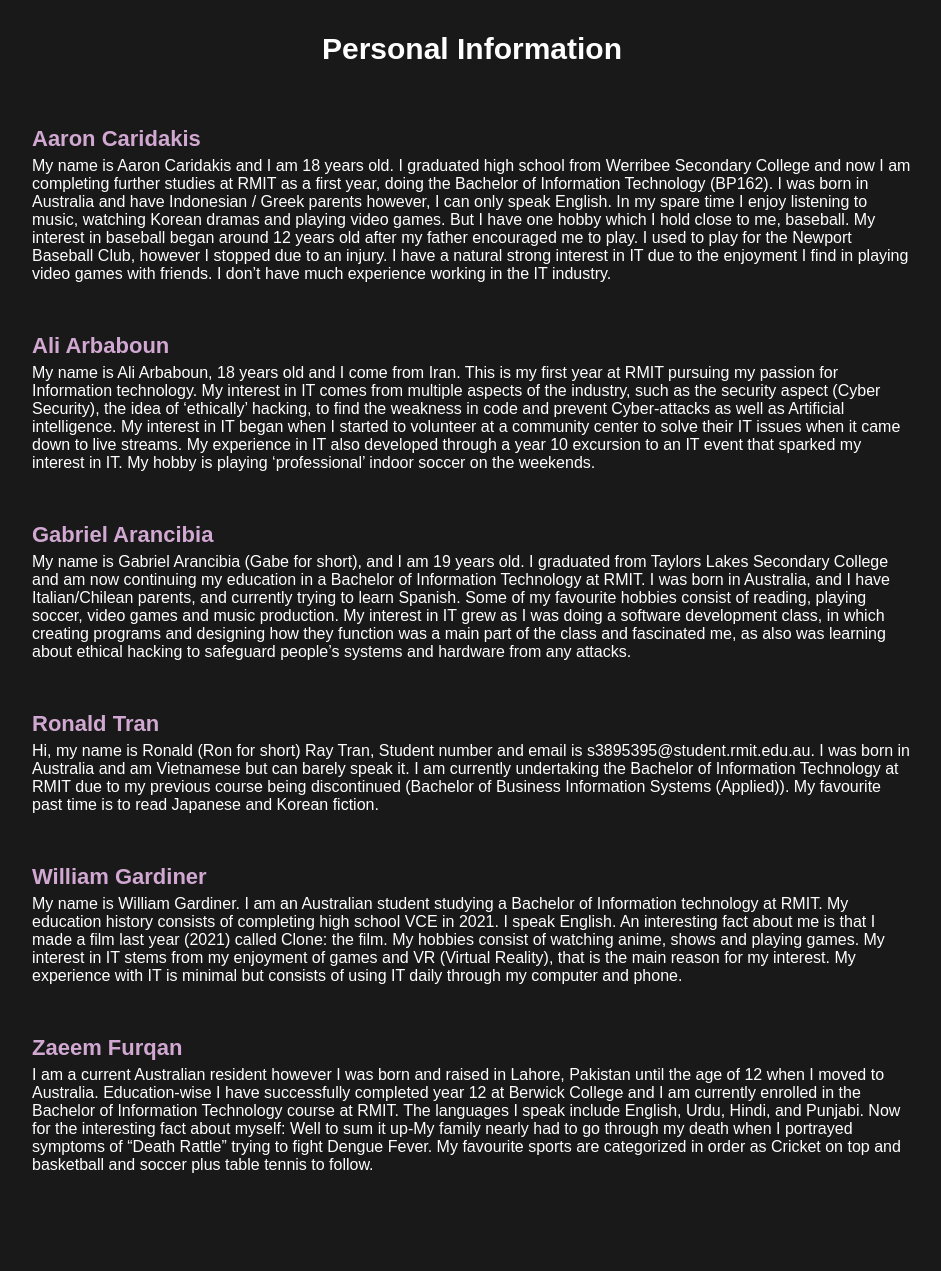
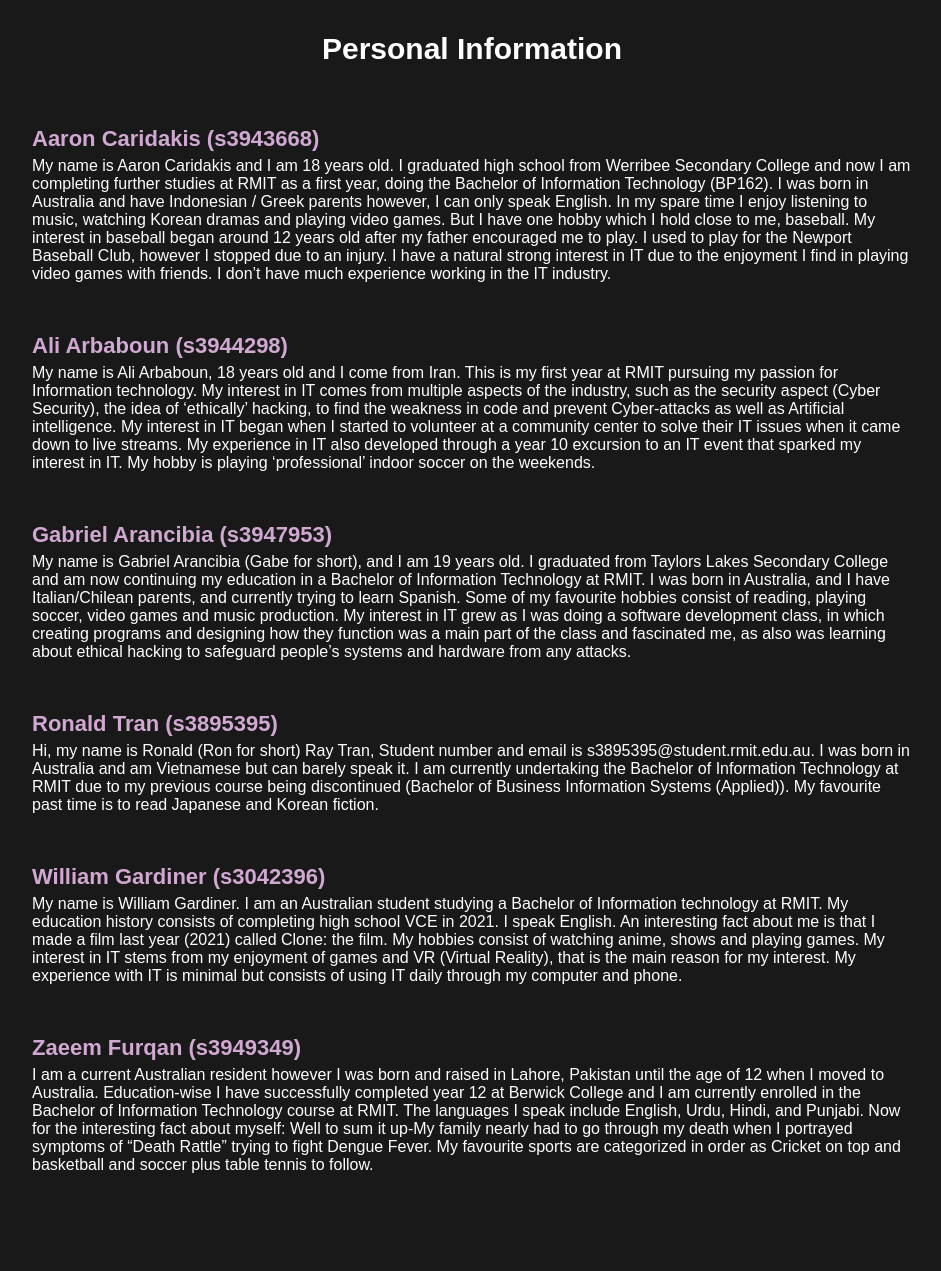
Before and after one commit to a-car03/Assignment-2, a plain HTML site: page index.html in a window 1280 px wide. Shown: the part 1080-2351 px from the top of the page, without its empty margins (168-1109 px from the left). Drawn offline with Linux system fonts and the light colour scheme.

Commit message:
Update index.html

```diff
--- a/index.html
+++ b/index.html
@@ -43,17 +43,17 @@
 
         <article class="personal_info">
           <h2>Personal Information</h2>
-            <h3>Aaron Caridakis</h3>
+            <h3>Aaron Caridakis (s3943668)</h3>
             <p>My name is Aaron Caridakis and I am 18 years old. I graduated high school from Werribee Secondary College and now I am completing further studies at RMIT as a first year, doing the Bachelor of Information Technology (BP162). I was born in Australia and have Indonesian / Greek parents however, I can only speak English. In my spare time I enjoy listening to music, watching Korean dramas and playing video games. But I have one hobby which I hold close to me, baseball. My interest in baseball began around 12 years old after my father encouraged me to play. I used to play for the Newport Baseball Club, however I stopped due to an injury. I have a natural strong interest in IT due to the enjoyment I find in playing video games with friends. I don’t have much experience working in the IT industry.</p>
-            <h3>Ali Arbaboun</h3>
+            <h3>Ali Arbaboun (s3944298)</h3>
             <p>My name is Ali Arbaboun, 18 years old and I come from Iran. This is my first year at RMIT pursuing my passion for Information technology. My interest in IT comes from multiple aspects of the industry, such as the security aspect (Cyber Security), the idea of ‘ethically’ hacking, to find the weakness in code and prevent Cyber-attacks as well as Artificial intelligence. My interest in IT began when I started to volunteer at a community center to solve their IT issues when it came down to live streams. My experience in IT also developed through a year 10 excursion to an IT event that sparked my interest in IT. My hobby is playing ‘professional’ indoor soccer on the weekends.</p>
-            <h3>Gabriel Arancibia</h3>
+            <h3>Gabriel Arancibia (s3947953)</h3>
             <p>My name is Gabriel Arancibia (Gabe for short), and I am 19 years old. I graduated from Taylors Lakes Secondary College and am now continuing my education in a Bachelor of Information Technology at RMIT. I was born in Australia, and I have Italian/Chilean parents, and currently trying to learn Spanish. Some of my favourite hobbies consist of reading, playing soccer, video games and music production. My interest in IT grew as I was doing a software development class, in which creating programs and designing how they function was a main part of the class and fascinated me, as also was learning about ethical hacking to safeguard people’s systems and hardware from any attacks.</p>
-            <h3>Ronald Tran</h3>
+            <h3>Ronald Tran (s3895395)</h3>
             <p>Hi, my name is Ronald (Ron for short) Ray Tran, Student number and email is s3895395@student.rmit.edu.au. I was born in Australia and am Vietnamese but can barely speak it. I am currently undertaking the Bachelor of Information Technology at RMIT due to my previous course being discontinued (Bachelor of Business Information Systems (Applied)). My favourite past time is to read Japanese and Korean fiction. </p>
-            <h3>William Gardiner</h3>
+            <h3>William Gardiner (s3042396)</h3>
             <p>My name is William Gardiner. I am an Australian student studying a Bachelor of Information technology at RMIT. My education history consists of completing high school VCE in 2021. I speak English. An interesting fact about me is that I made a film last year (2021) called Clone: the film. My hobbies consist of watching anime, shows and playing games. My interest in IT stems from my enjoyment of games and VR (Virtual Reality), that is the main reason for my interest. My experience with IT is minimal but consists of using IT daily through my computer and phone.</p>
-            <h3>Zaeem Furqan</h3>
+            <h3>Zaeem Furqan (s3949349)</h3>
             <p>I am a current Australian resident however I was born and raised in Lahore, Pakistan until the age of 12 when I moved to Australia. Education-wise I have successfully completed year 12 at Berwick College and I am currently enrolled in the Bachelor of Information Technology course at RMIT. The languages I speak include English, Urdu, Hindi, and Punjabi. Now for the interesting fact about myself: Well to sum it up-My family nearly had to go through my death when I portrayed symptoms of “Death Rattle” trying to fight Dengue Fever. My favourite sports are categorized in order as Cricket on top and basketball and soccer plus table tennis to follow.</p>
         </article>
 
@@ -372,7 +372,7 @@
             <p>As a group I believe that we sort of lacked a lot during the holidays where there was no little to no communication between team members. It wasn’t until late that we really started prioritizing this assignment. Most of our group members didn’t need minute by minute instructions once tasks were distributed in class, however a couple of our members lacked in this aspect. We as a group decided these tasks equally to not burden one or another however members still lacked providing information that may have been required by another team member to start his part. This was a major issue as we constantly had to set reminders and messages to priorities this. Other than that, what worried me was that we may not have enough time for a website if our members lacked in providing the answers to their solution however Aaron miraculously ended up setting a fully functional yet clean looking website. Overall, there’s a lot of time we could’ve saved to make this look as less rushed as possible however I don’t have any large regrets with our current work. </p>
 
             <h3>William Gardiner</h3>
-            <p></p>
+            <p>To begin with as a group none of us corresponded until the second last week the assignment was due, which has put a strain on us as we have had to rush the assignment. Though we still have been able to complete the assignment. Aaron and Zaeem individually stepped up and did beyond what the rest of us were able to do, especially Aaron who was able to make the website by himself. Once we got going everyone was able to complete their tasks within a good amount of time and did not require to many pushes to get them doing. I found that some of the work lacked a bit of depth but due to the deadline being so close we cannot afford to make significant changes.  Overall, the group did the best they could have with the little time we had left and the entire assignment to do. In the next assignment it would be best if we could get onto and start as soon as possible to avoid rushing in the final days and hours. Another thing would be to get everyone responding and not going MIA during completing the assignment so we can gauge how we are going with the assignment. Soft deadlines would also assist our group next time when completing the assignment. Next time I intend on completing my work in a timelier fashion to avoid rushing as well as assisting my teammates with their parts.   </p>
 
             <h3>Ronald Tran</h3>
             <p>As a group, communication was slightly poor with impromptu meetings being held and there being no clear deadlines and no clear expectations. When it came to completing our own individual parts, most members completed their parts in a timely manner with the rest completing their parts near the deadline. Fortunately, and surprisingly, our group had no misfortunes and was able to work with little instruction to complete our respective parts. Next time as a group we should uphold ourselves to frequent meetings and progress checks to ensure that everyone understands their tasks and expectations as well as to make sure if any member needs guidance on any issue they may have. For next time I have learned how important it is to have clear communication and goals when completing the work, without this the group ethic will standstill until near the deadline. Next time I as an individual intend to work in a more timely fashion to free up time to ease the burden on my team members and to communicate more effectively with my group members to set clear goals and expectations. </p>
```
